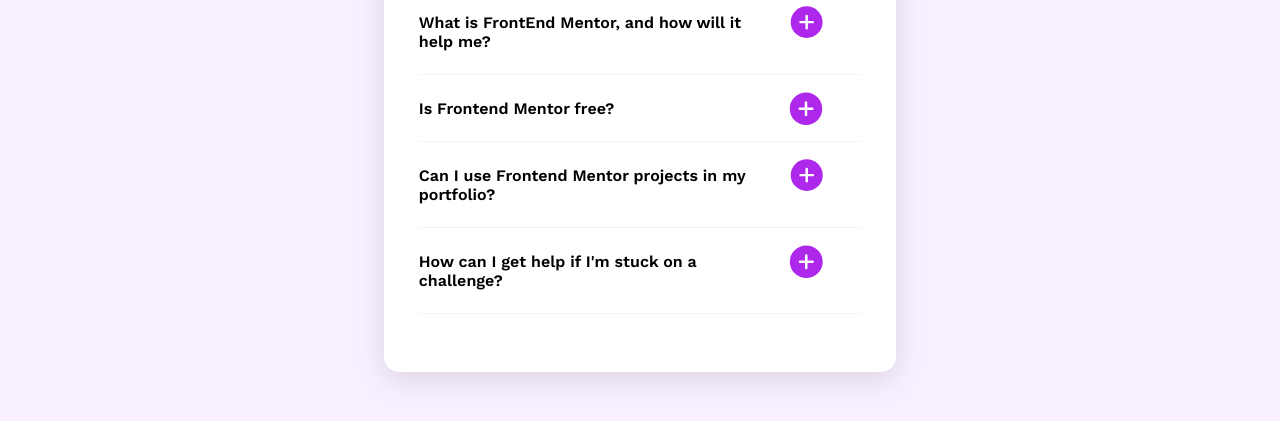
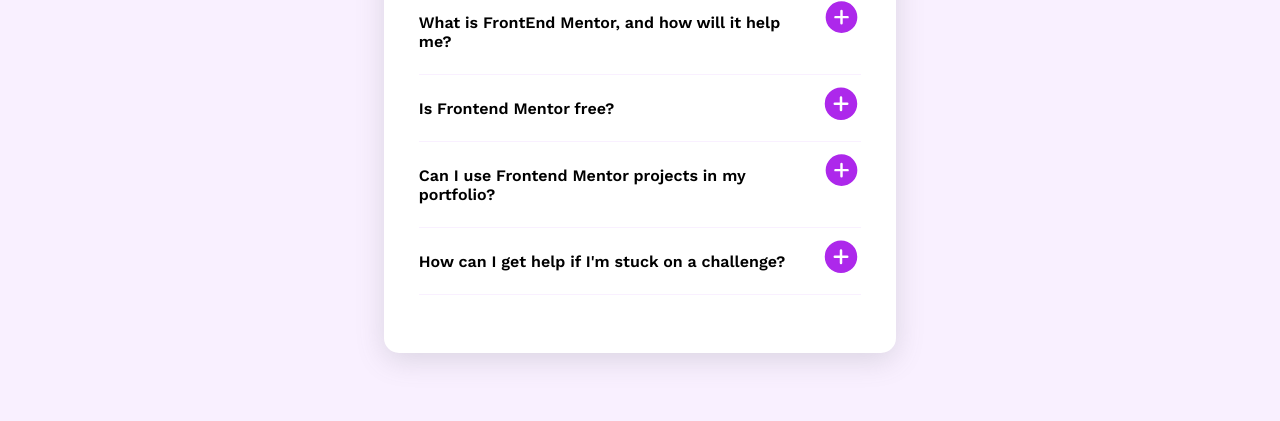
Before and after one commit to fmanjencic/Dynamic-FAQ-Accordion, a plain HTML site: page index.html in a window 1280 px wide. Shown: the part 367-788 px from the top of the page. Drawn offline with nearby package versions, Linux system fonts and the light colour scheme.

Commit message:
Updated class name for dropdown containers to be unique

```diff
--- a/script.js
+++ b/script.js
@@ -44,7 +44,7 @@ for (let i = 0; i < dropDownsArr.length; ++i) {
     //Create Div to house Question and Button
     let questionAndButtonContainer = document.createElement('div');
     container.appendChild(questionAndButtonContainer)
-    questionAndButtonContainer.setAttribute('id', 'qAndBcontainer');
+    questionAndButtonContainer.setAttribute('class', 'qAndBcontainer');
     questionAndButtonContainer.appendChild(ddQuestion)
     questionAndButtonContainer.appendChild(ddButton)
 
--- a/style.css
+++ b/style.css
@@ -66,7 +66,7 @@ hr {
     max-width: 90%;
 }
 
-#qAndBcontainer {
+.qAndBcontainer {
     display: flex;
     justify-content: space-between;
 }
```
